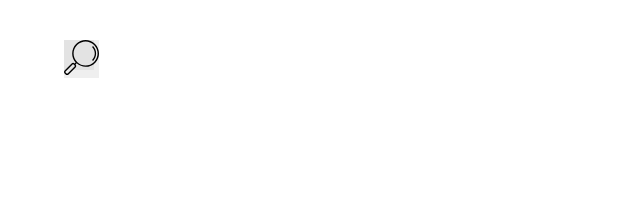
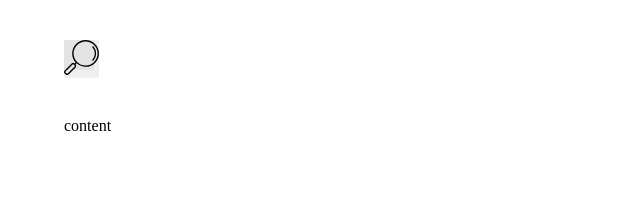
Before and after one commit to kstawinski/emojis, a Vue app: page / in a window 1280 px wide. Shown: the top 208 px of the page, without its empty margins (0-640 px from the left). Built offline with nearby package versions, Linux system fonts and the light colour scheme.

Commit message:
Create prototype of main content component

```diff
--- a/src/App.vue
+++ b/src/App.vue
@@ -1,15 +1,17 @@
 <template>
   <div id="app">
     <Header />
+    <Content />
   </div>
 </template>
 
 <script>
 import Header from '@/components/Header.vue';
+import Content from '@/components/Content.vue';
 
 export default {
   name: 'App',
-  components: { Header },
+  components: { Header, Content },
 };
 </script>
 
--- /dev/null
+++ b/src/components/Content.vue
@@ -0,0 +1,16 @@
+<template>
+  <main class="content">
+    <div class="container">
+      content
+    </div>
+  </main>
+</template>
+
+<script>
+export default {
+  name: 'Content',
+};
+</script>
+
+<style scoped lang="scss">
+</style>
```
